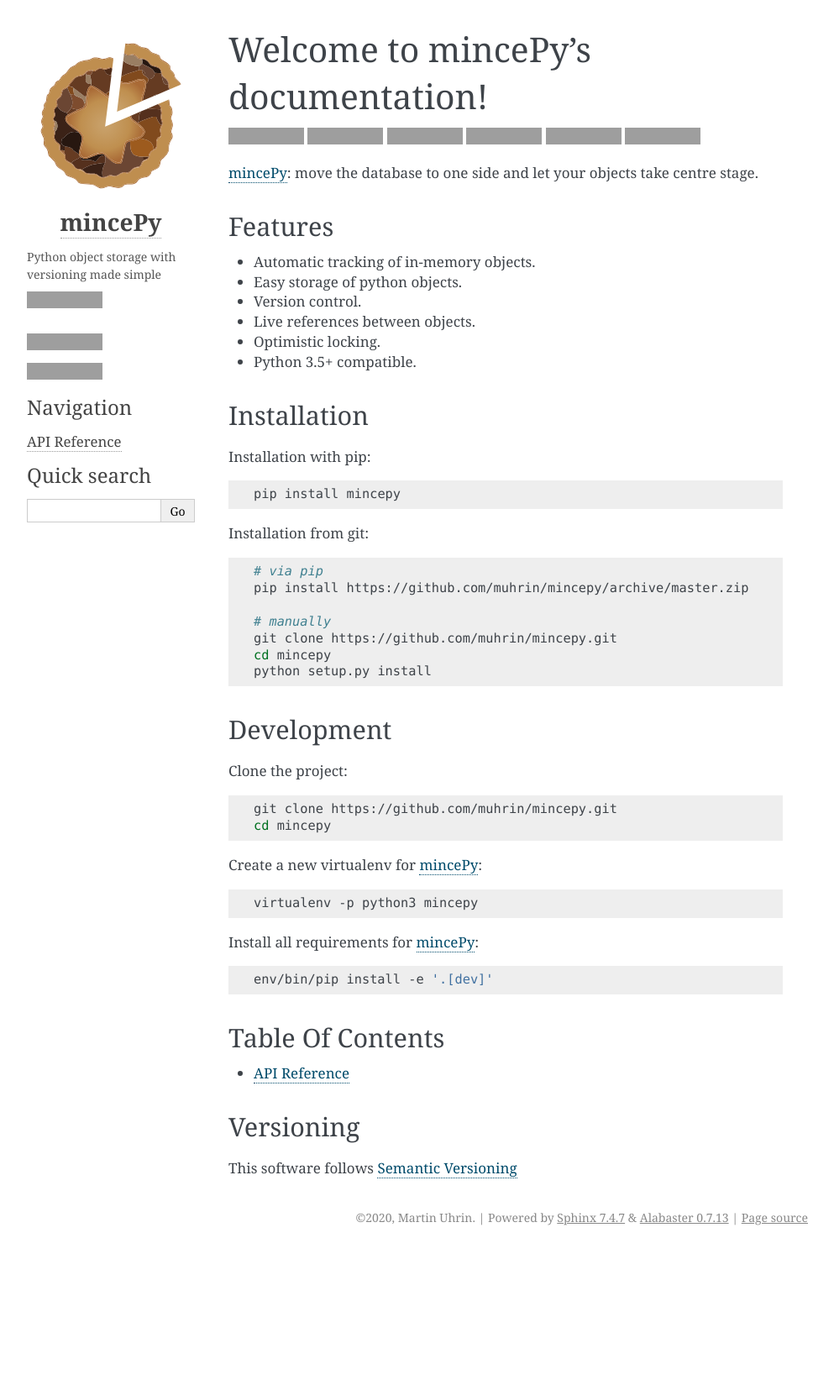
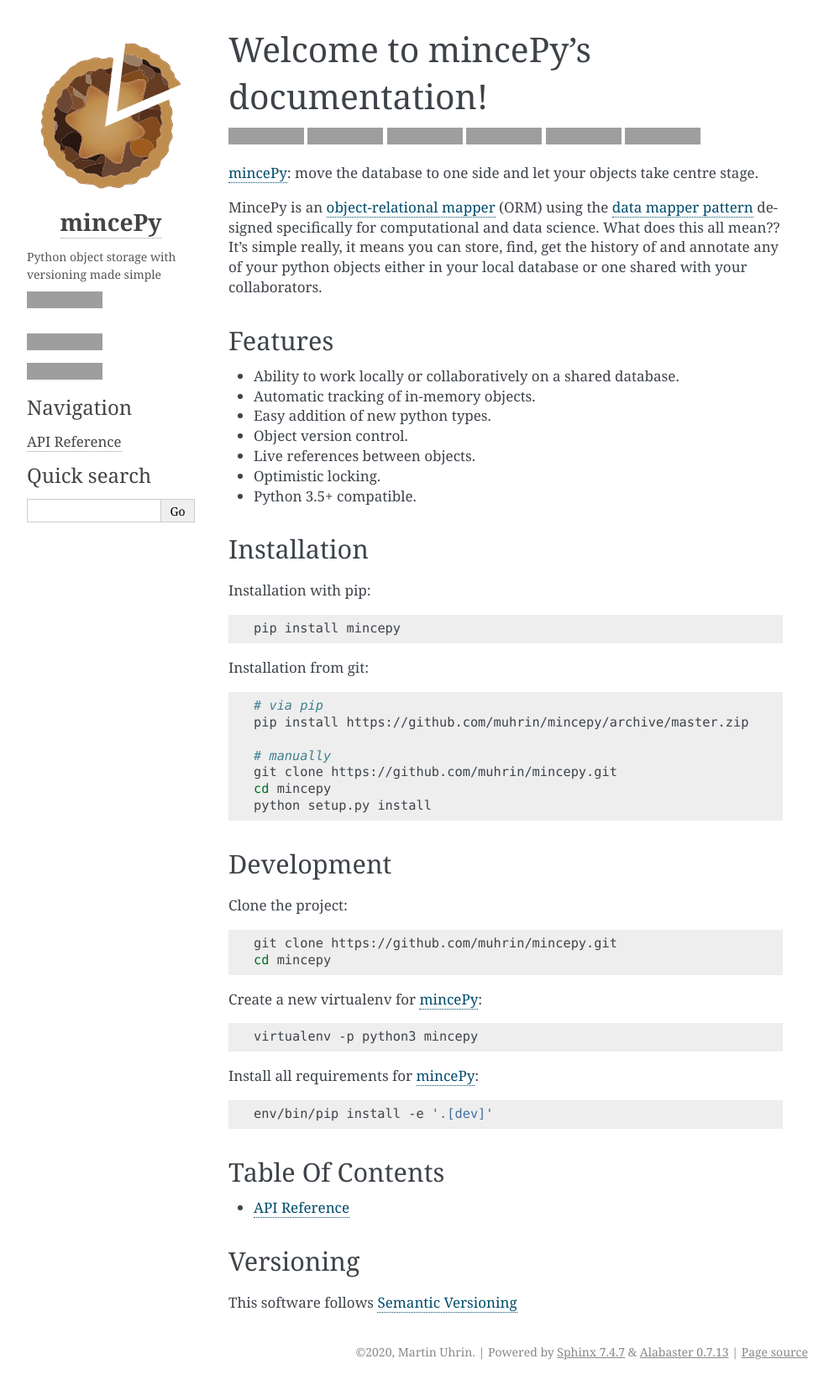
Before and after one commit to muhrin/mincepy, a Sphinx documentation site: the page built from docs/source/index.rst, in a window 1280 px wide, cut to the strip 0-1649 px from the top of the page. Shown: the whole strip at 84% size, without its empty margins (148-1141 px from the left). Built offline with Sphinx 7.4.7, drawn with Linux system fonts in a browser that asks for light colours; before the commit the page ends 1489 px from its top, so only the background shows below that; grey boxes are pictures that could not be loaded.

Commit message:
Updated docs

```diff
--- a/docs/source/index.rst
+++ b/docs/source/index.rst
@@ -4,6 +4,8 @@
    contain the root `toctree` directive.
 
 .. _mincePy: https://github.com/muhrin/mincepy
+.. _object-relational mapper: https://en.wikipedia.org/wiki/Object-relational_mapping
+.. _data mapper pattern: https://en.wikipedia.org/wiki/Data_mapper_pattern
 
 
 Welcome to mincePy's documentation!
@@ -33,13 +35,17 @@
 
 `mincePy`_: move the database to one side and let your objects take centre stage.
 
+MincePy is an `object-relational mapper`_ (ORM) using the `data mapper pattern`_ designed specifically for computational
+and data science.  What does this all mean??  It's simple really, it means you can store, find, get the history of and
+annotate any of your python objects either in your local database or one shared with your collaborators.
 
 Features
 ++++++++
 
+* Ability to work locally or collaboratively on a shared database.
 * Automatic tracking of in-memory objects.
-* Easy storage of python objects.
-* Version control.
+* Easy addition of new python types.
+* Object version control.
 * Live references between objects.
 * Optimistic locking.
 * Python 3.5+ compatible.
--- a/setup.py
+++ b/setup.py
@@ -23,7 +23,7 @@
           'Programming Language :: Python :: 3.6',
           'Programming Language :: Python :: 3.7',
       ],
-      keywords='database schemaless nosql object-store concurrent optimistic-locking',
+      keywords='database schemaless nosql orm object-store concurrent optimistic-locking',
       install_requires=[
           'deprecation',
           'pymongo',
```
Also changed, not shown: README.rst (+8 -0 lines).
